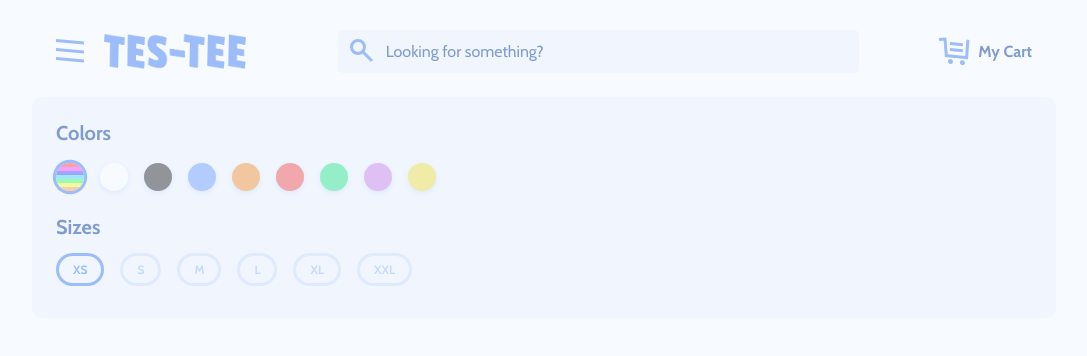
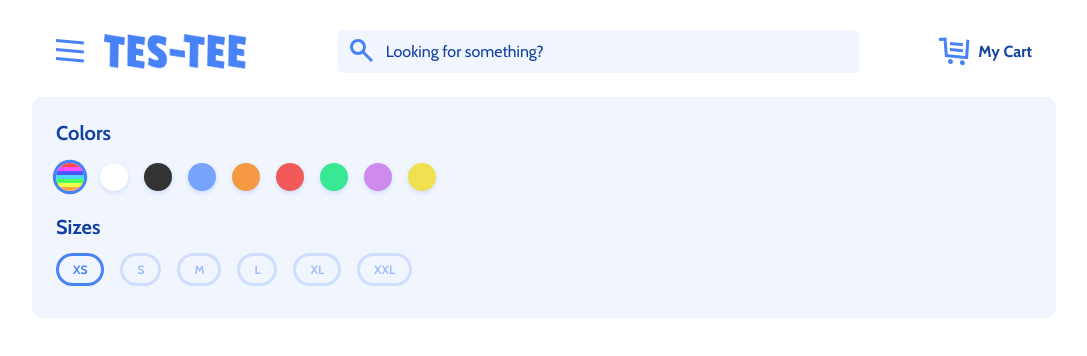
Before and after one commit to phenrique7/tes-tee-app, a Next.js app: page / in a window 1280 px wide. Shown: the top 356 px of the page, without its empty margins (96-1183 px from the left). Built offline with nearby package versions, Linux system fonts and the light colour scheme.

Commit message:
refactor: modify DrawerBackdrop appearance

```diff
--- a/components/drawer/Drawer.js
+++ b/components/drawer/Drawer.js
@@ -7,7 +7,7 @@ export default function Drawer(props) {
 
   return (
     <>
-      <DrawerBackdrop open={open} onClick={onClose} />
+      {open && <DrawerBackdrop open={open} onClick={onClose} />}
       <DrawerRoot open={open} anchor={anchor}>
         {children}
       </DrawerRoot>
```
